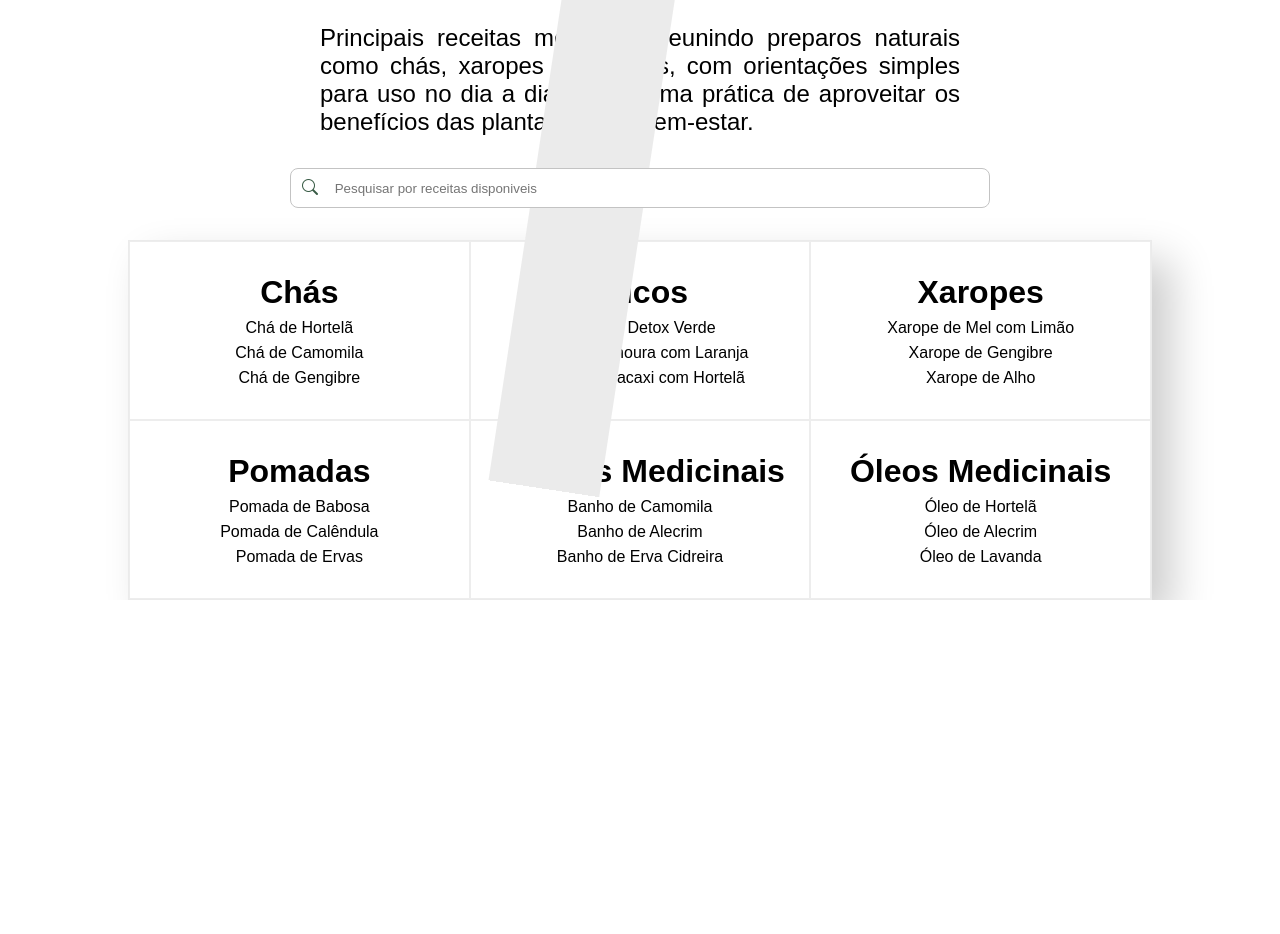
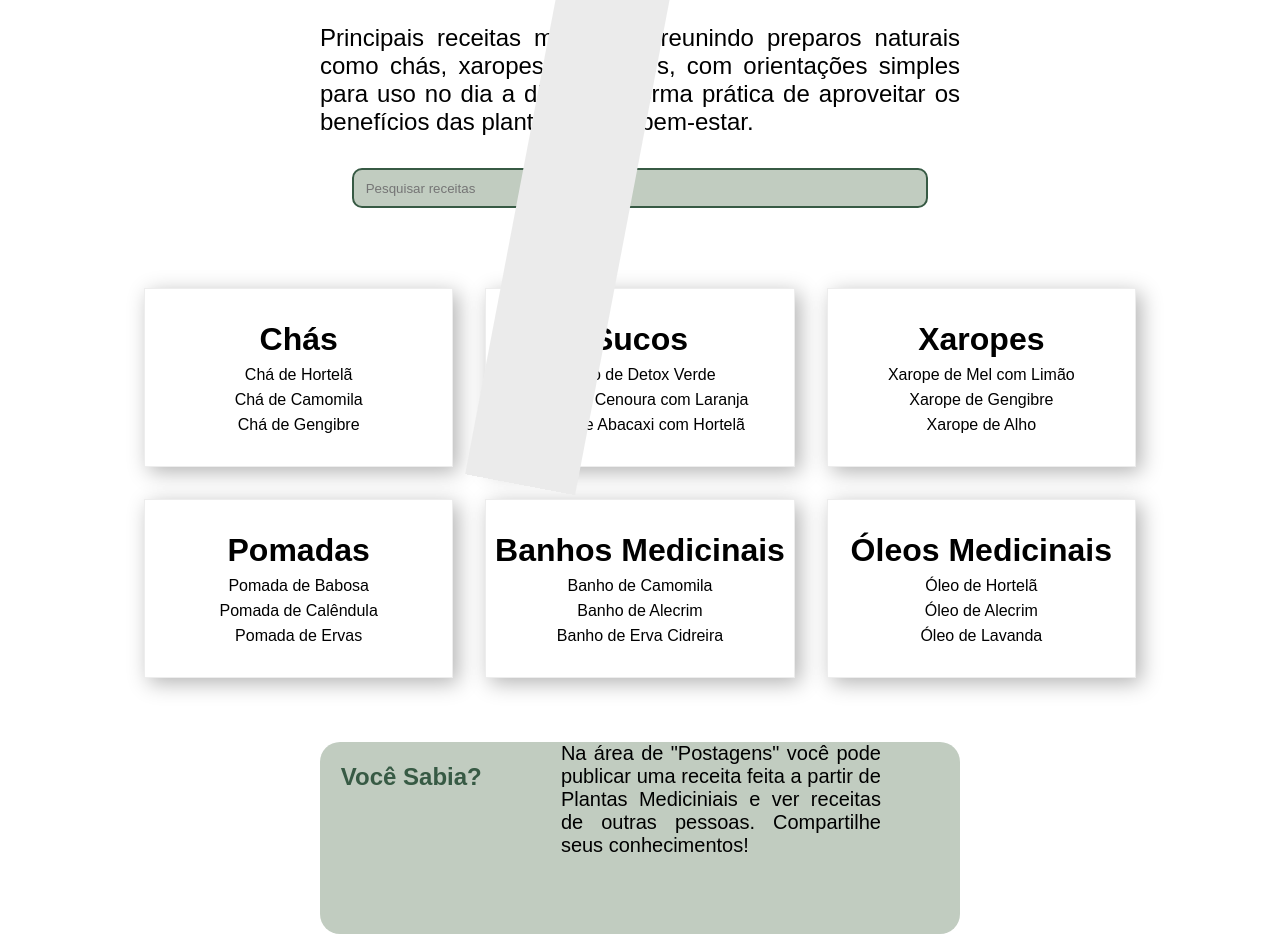
Before and after one commit to plantiomedicinal-cell/plantiomedicinal2026, a React (Create React App) app in the folder plantiomedicinal/: page /receitas in a window 1280 px wide. Shown: the part 280-1214 px from the top of the page. Before the commit the page ends 880 px from the top, so only its background shows below. Built offline with nearby package versions, Linux system fonts and the light colour scheme.

Commit message:
Continuação da Página de Receitas. (Brenda)

```diff
--- a/plantiomedicinal/src/pages/Receitas.css
+++ b/plantiomedicinal/src/pages/Receitas.css
@@ -35,70 +35,89 @@ a{
 }
 
 .barraPesquisa{
-    position: relative;
-    width: 70%;
-    max-width: 700px;
-    margin: 2rem auto;
+    display:flex;
+    justify-content: center;
+    padding-top: 2rem;
+    padding-bottom: 2rem;
 }
-
 .barraPesquisa input{
     border-radius: 10px;
-    width: 100%;
+    border: solid 2px var(--verdeMusgo);
+    background-color:var(--verdeAcinzentado);
+    padding-left: 0.5rem;
+    width: 45%;
     height: 2.5rem;
-    box-sizing: border-box;
-    padding: 10px 12px 10px 40px;
-    border: 1px solid var(--cinza-neutro);
-    border-radius: 8px;
-    outline: none;
 }
-
-.barraPesquisa i {
-    position: absolute;
-    left: 12px;
-    top: 50%;
-    transform: translateY(-50%);
-    color: var(--verdeMusgo);
-}
-
-.barraPesquisa input:focus {
-    border-color: var(--verdeMusgo);
-}
-
 hr{
     border: none;
 }
-
-.receitas{
+.grupoCards{
     display: grid;
     grid-template-columns: 1fr 1fr 1fr;
     width: 80%;
     margin: 0 auto;
-    border: 1px solid var(--cinzaGelo);
-    box-shadow: 20px 20px 40px rgba(0,0,0,0.2);
+    margin-top:2rem;
+    margin-bottom: 3rem;
+}
 
+.receitas{
+    margin:1rem;
 }
-.titulo{
+.card{
     text-align: center;
     padding: 2rem 0 2rem 0;
     border: 1px solid rgba(195, 195, 195, 0.3);
+    box-shadow: 5px 5px 20px rgba(0, 0, 0, 0.3);
+    transition:transform 0.3s;
 }
-.titulo h3{
+.card:hover{
+    transform: scale(1.1);
+}
+.card h3{
     font-size: 2rem;
     padding-bottom: 0.5rem;
 }
-.titulo ul{
+.card ul{
     display: flex;
     flex-direction: column;
-
     gap:7px;
 }
-.titulo li{
+.card li{
    list-style-type: none;
+
 }
-.titulo li a{
+.card li a{
     color: black;
     transition: color 0.2s;
 }
-.titulo li a:hover{
+.card li a:hover{
     color: var(--verdeOlivaPadrao);
 }
+
+.curiosidade{
+    background-color: var(--verdeAcinzentado);
+    height: 12rem;
+    width: 50%;
+    display: flex;
+    margin: 0 auto;
+    border-radius: 20px;
+
+}
+.curiosidade h1{
+    color: var(--verdeMusgo);
+    padding-top: 1.3rem;
+    padding-left: 1.3rem;
+    align-self: start;
+}
+
+.Tcuriosidade{
+    display: flex;
+    align-self: start;
+    width: 50%;
+    margin: 0 auto;
+}
+
+.Tcuriosidade p{
+    font-size: 20px;
+    text-align: justify;
+}
--- a/plantiomedicinal/src/pages/Receitas.js
+++ b/plantiomedicinal/src/pages/Receitas.js
@@ -16,14 +16,15 @@ function Receitas() {
     </div>
 
     <div className="barraPesquisa">
-        <i class='bi bi-search'></i>
-        <input type="text" id="pesquisaReceitas" placeholder=" Pesquisar por receitas disponiveis"/>
+        <input type="text" id="pesquisaReceitas" placeholder=" Pesquisar receitas"/>
     </div>
 
     <hr></hr>
 
+    <section className="grupoCards">
+
     <div className="receitas">
-    <div className="titulo">
+    <div className="card">
       <h3>Chás</h3>
       <ul>
         <li><a href="recChá1.js">Chá de Hortelã</a></li>
@@ -31,8 +32,10 @@ function Receitas() {
         <li><a href="recChá3.js">Chá de Gengibre</a></li>
       </ul>
     </div>
+    </div>
 
-     <div className="titulo">
+    <div className="receitas">
+     <div className="card">
       <h3>Sucos</h3>
       <ul>
         <li><a href="recSuco1.js">Suco de Detox Verde</a></li>
@@ -40,8 +43,10 @@ function Receitas() {
         <li><a href="recSuco3.js">Suco de Abacaxi com Hortelã</a></li>
       </ul>
     </div>
+    </div>
 
-    <div className="titulo">
+    <div className="receitas">
+    <div className="card">
       <h3>Xaropes</h3>
       <ul>
         <li><a href="recXar1.js">Xarope de Mel com Limão</a></li>
@@ -49,8 +54,11 @@ function Receitas() {
         <li><a href="recXar3.js">Xarope de Alho</a></li>
       </ul>
     </div>
+    </div>
 
-    <div className="titulo">
+
+    <div className="receitas">
+    <div className="card">
       <h3>Pomadas</h3>
       <ul>
         <li><a href="recPom1.js">Pomada de Babosa</a></li>
@@ -58,8 +66,11 @@ function Receitas() {
         <li><a href="recPom3.js">Pomada de Ervas</a></li>
       </ul>
     </div>
+    </div>
 
-    <div className="titulo">
+
+    <div className="receitas">
+    <div className="card">
       <h3>Banhos Medicinais</h3>
       <ul>
         <li><a href="recBanho1.js">Banho de Camomila</a></li>
@@ -67,8 +78,11 @@ function Receitas() {
         <li><a href="recBanho3.js">Banho de Erva Cidreira</a></li>
       </ul>
     </div>
+    </div>
 
-    <div className="titulo">
+
+    <div className="receitas">
+    <div className="card">
       <h3>Óleos Medicinais</h3>
       <ul>
         <li><a href="recOleo1.js">Óleo de Hortelã</a></li>
@@ -76,12 +90,19 @@ function Receitas() {
         <li><a href="recOleo3.js">Óleo de Lavanda</a></li>
       </ul>
     </div>
+    </div>
 
+    </section>
 
+    <section className="curiosidade">
+      <h1>Você Sabia?</h1>
 
+      <div className="Tcuriosidade">
+        <p >Na área de "Postagens" você pode publicar uma receita feita a partir de Plantas Mediciniais e ver receitas de outras pessoas. Compartilhe seus conhecimentos!</p>
+      </div>
 
+    </section>
 
-    </div>
 
     </main>
 
```
